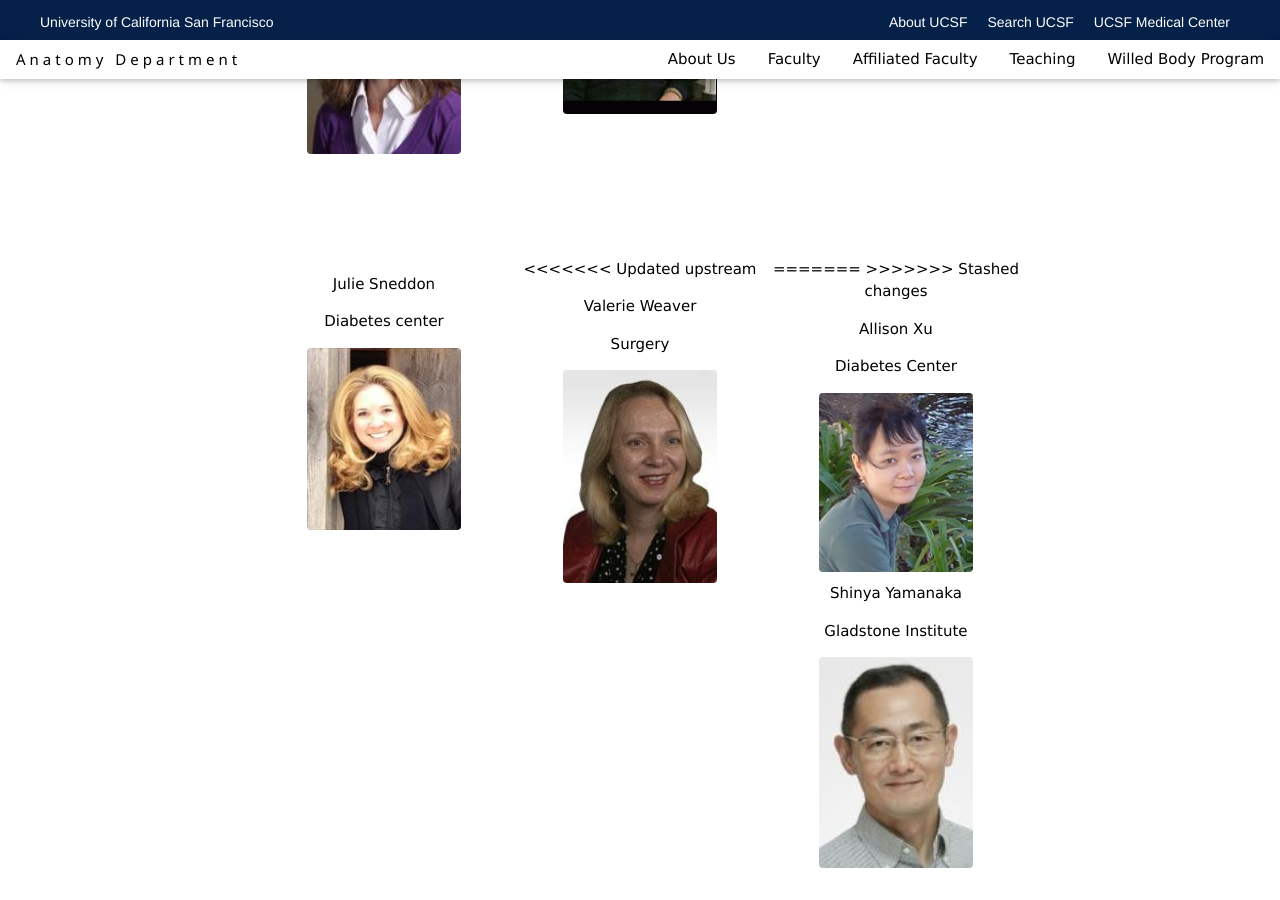
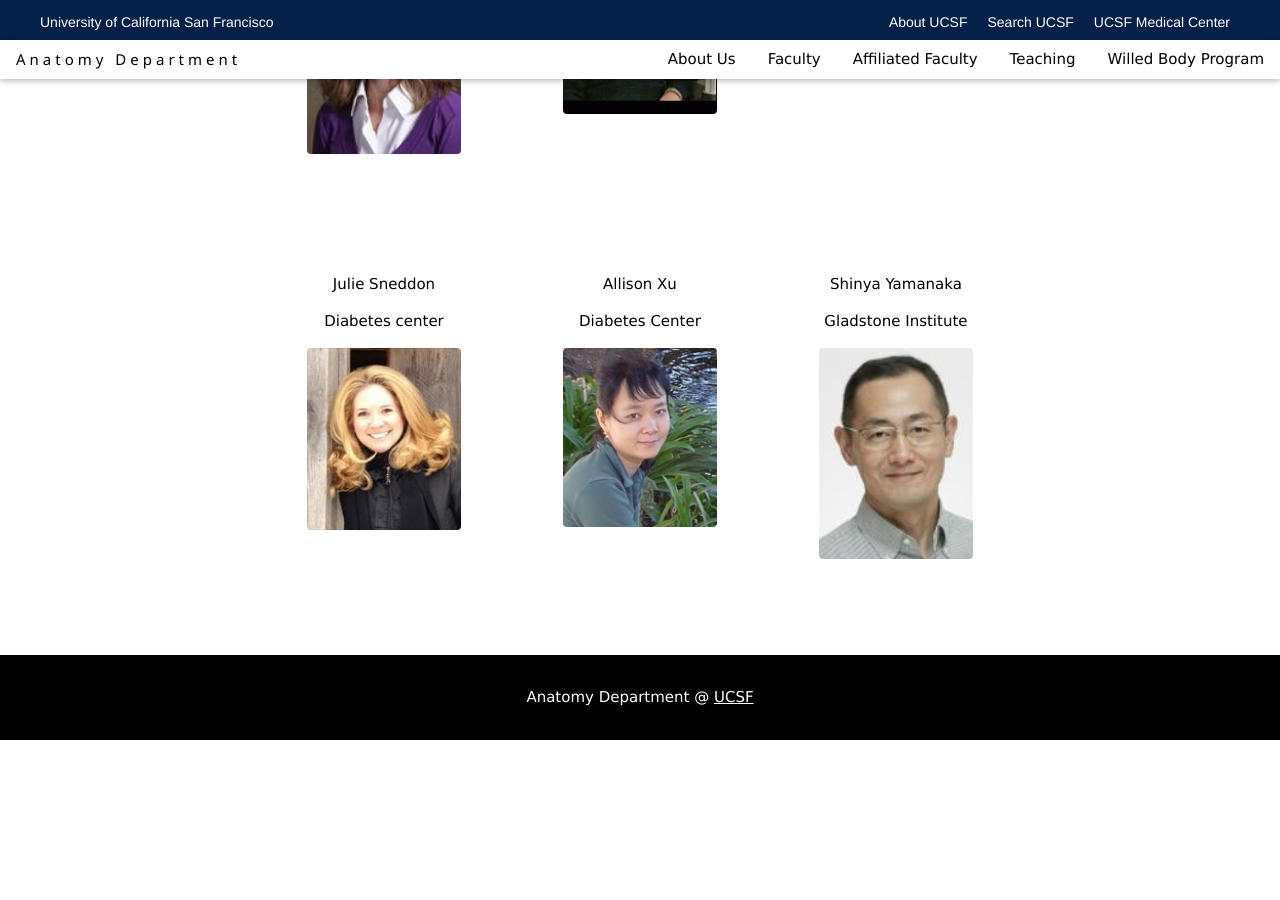
Before and after one commit to UCSF-Anatomy/anat-jekyll-2017, a Jekyll site: the page built from affiliated.md, in a window 1280 px wide and 900 px high, scrolled down 1698 px. Built offline with Jekyll 4.4.1, drawn with Linux system fonts in a browser that asks for light colours; nearby versions of some CDN libraries; after the commit the page ends 2438 px from its top, so only the background shows below that.

Commit message:
small fixes
update AB title

```diff
--- a/affiliated.md
+++ b/affiliated.md
@@ -69,13 +69,6 @@ permalink: /affiliated/
       <a href="http://profiles.ucsf.edu/julie.sneddon"><img src="{{ site.baseurl }}/img/af_sneddon.jpg" class="w3-round w3-margin-bottom" alt="profiles_photo" style="width:60%"></a>
     </div>
     <div class="w3-third">
-<<<<<<< Updated upstream
-      <p>Valerie Weaver</p><p>Surgery</p>
-      <a href="http://profiles.ucsf.edu/valerie.weaver"><img src="{{ site.baseurl }}/img/af_weaver.jpg" class="w3-round w3-margin-bottom" alt="profiles_photo" style="width:60%"></a>
-    </div>
-    <div class="w3-third">
-=======
->>>>>>> Stashed changes
       <p>Allison Xu</p><p>Diabetes Center</p>
       <a href="http://profiles.ucsf.edu/allison.xu"><img src="{{ site.baseurl }}/img/af_xu.jpg" class="w3-round" alt="profiles_photo" style="width:60%"></a>
     </div>
```
Also changed, not shown: about.md (+1 -1 lines), facutly/basbaum.md (+1 -1 lines).
